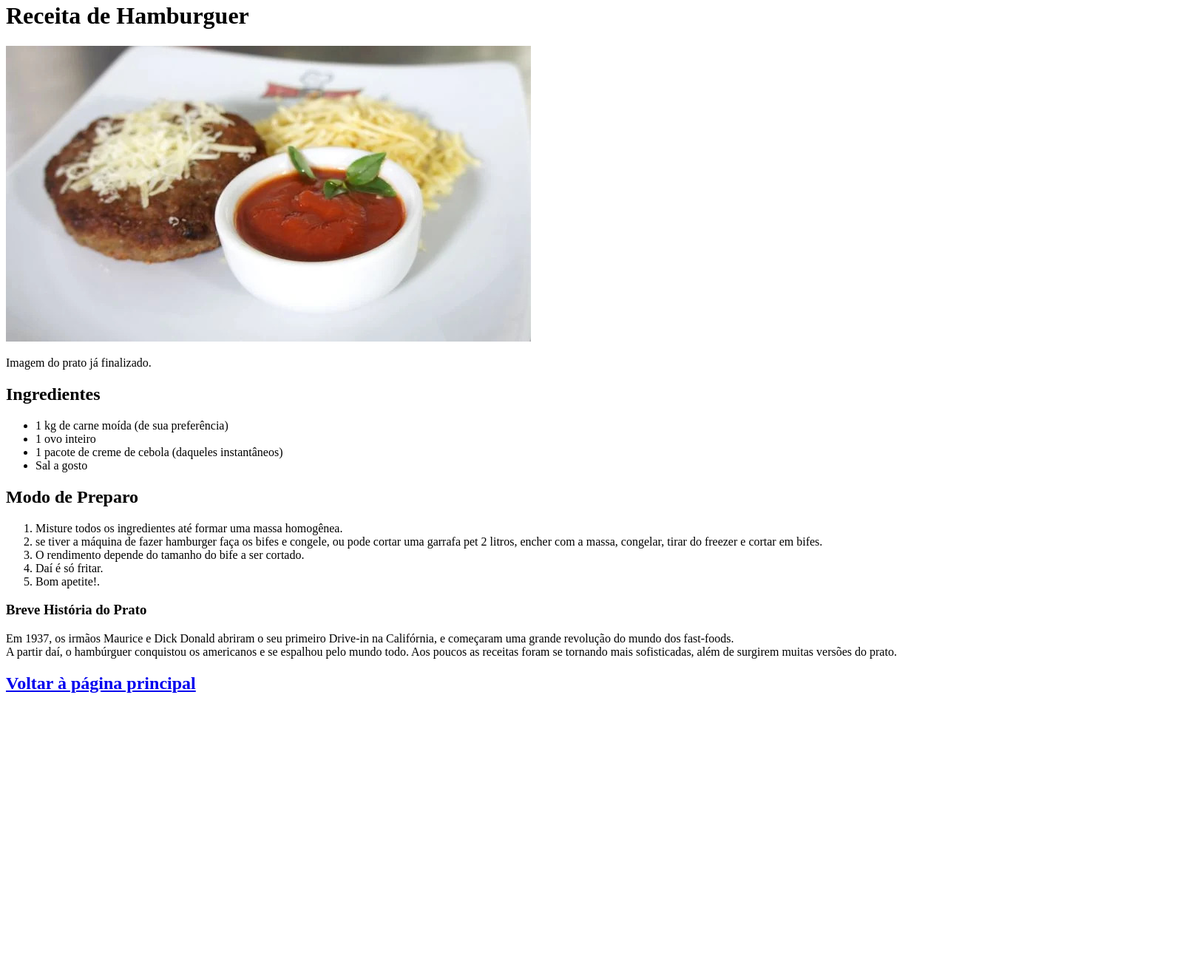
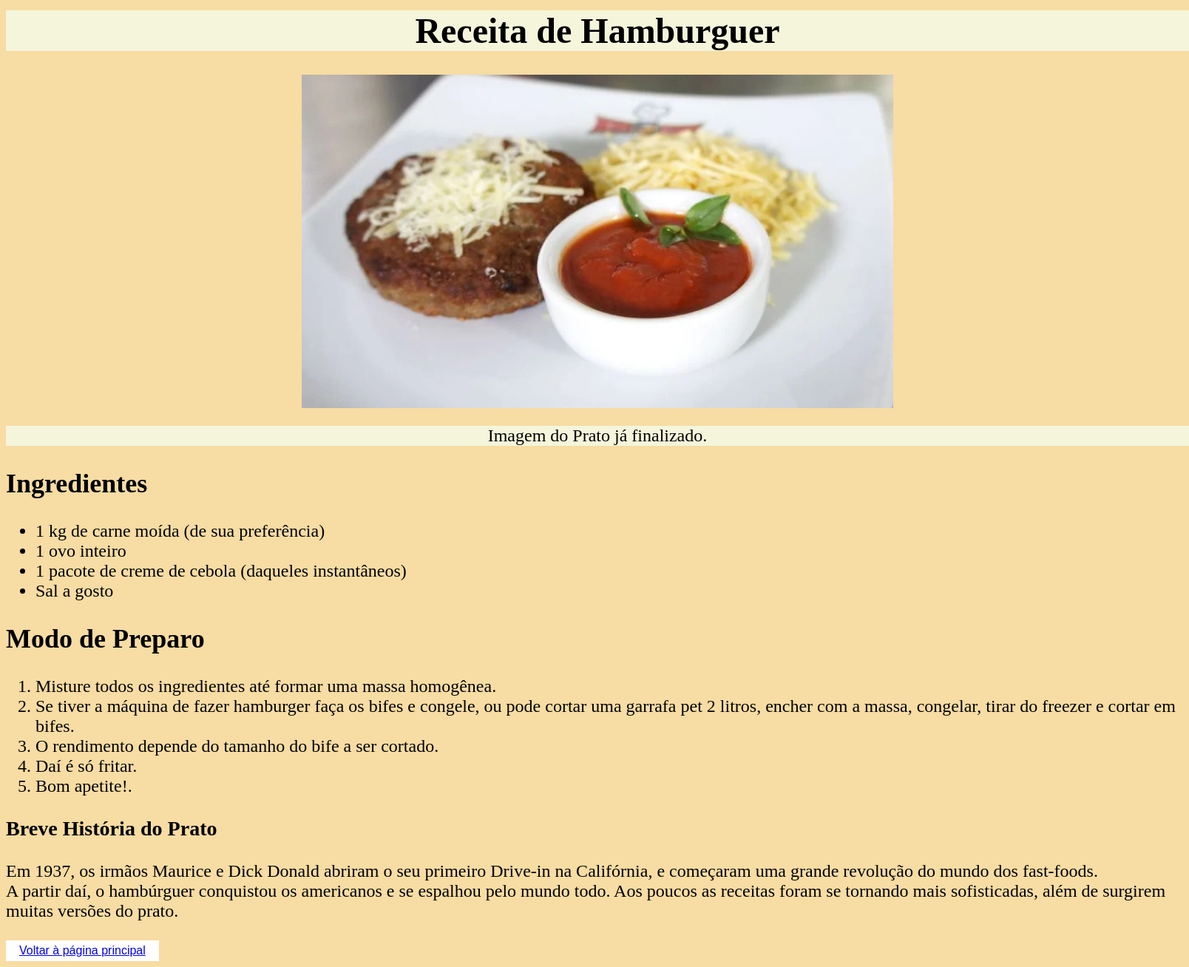
Before and after one commit to CarlosEduardoMdO/odin-recipes, a plain HTML site: page recipes/burguer.html in a window 1280 px wide. Shown: the part 18-1326 px from the top of the page at 74% size, 1608 px wide, since content can reach past the window. Before the commit the page ends 976 px from the top, so only its background shows below. Drawn offline with Linux system fonts and the light colour scheme.

Commit message:
Adição da Estilização das Páginas

```diff
--- a/recipes/burguer.html
+++ b/recipes/burguer.html
@@ -5,11 +5,14 @@
     <meta http-equiv="X-UA-Compatible" content="IE=edge">
     <meta name="viewport" content="width=device-width, initial-scale=1.0">
     <title>Receita de Burguer</title>
+    <link rel="stylesheet" href="../style.css">
 </head>
 <body>
+<div>
     <h1>Receita de Hamburguer</h1>
     <img src="../recipes_images/hamburguer.jpg" alt="Foto do Burguer Pronto">
-    <p>Imagem do prato já finalizado.</p>
+    <p class="descricao-imagem">Imagem do Prato já finalizado.</p>
+
 
     <h2>Ingredientes</h2>
     <ul>
@@ -19,23 +22,23 @@
         <li>Sal a gosto</li>
     </ul>
 
-
     <h2>Modo de Preparo</h2>
-
     <ol>
          <li>Misture todos os ingredientes até formar uma massa homogênea.</li>
-        <li>se tiver a máquina de fazer hamburger faça os bifes e congele, ou pode cortar uma garrafa pet 2 litros, encher com a massa, congelar, tirar do freezer e cortar em bifes.</li>
+         <li>Se tiver a máquina de fazer hamburger faça os bifes e congele, ou pode cortar uma garrafa pet 2 litros, encher com a massa, congelar, tirar do freezer e cortar em bifes.</li>
          <li>O rendimento depende do tamanho do bife a ser cortado.</li>
          <li>Daí é só fritar.</li>
          <li>Bom apetite!.</li>
     </ol>
+
 
     <h3>Breve História do Prato</h3>
 
     <p>Em 1937, os irmãos Maurice e Dick Donald abriram o seu primeiro Drive-in na Califórnia, e começaram uma grande revolução do mundo dos fast-foods. <br>
     A partir daí, o hambúrguer conquistou os americanos e se espalhou pelo mundo todo. Aos poucos as receitas foram se tornando mais sofisticadas, além de surgirem muitas versões do prato.</p>
 
-    <h2><a href = "../index.html">Voltar à página principal</a></h2>
+    <button><a href = "../index.html">Voltar à página principal</a></button>
+</div>
 
 </body>
 </html>
--- /dev/null
+++ b/style.css
@@ -0,0 +1,35 @@
+body {
+    background-color: #F7DCA3;
+}
+
+img {
+    display: block;
+    margin-left: auto;
+    margin-right: auto;
+    height: auto;
+    width: 800px;
+}
+
+h1 ,
+.descricao-imagem{
+    color: black;
+    background-color: beige;
+    text-align: center;
+}
+
+div {
+    width: 1600px;
+    margin: auto;
+    font-size: 24px;
+}
+
+button{
+    background-color: white;
+    border: none;
+    color: white;
+    padding: 5px 18px;
+    text-align: center;
+    text-decoration: none;
+    display: inline-block;
+    font-size: 16px;
+}
```
Also changed, not shown: index.html (+4 -1 lines), recipes/churras.html (+5 -3 lines), recipes/panqueca.html (+5 -2 lines), recipes/styles.css (deleted). Lines whose indentation alone changed are shown as unchanged.
